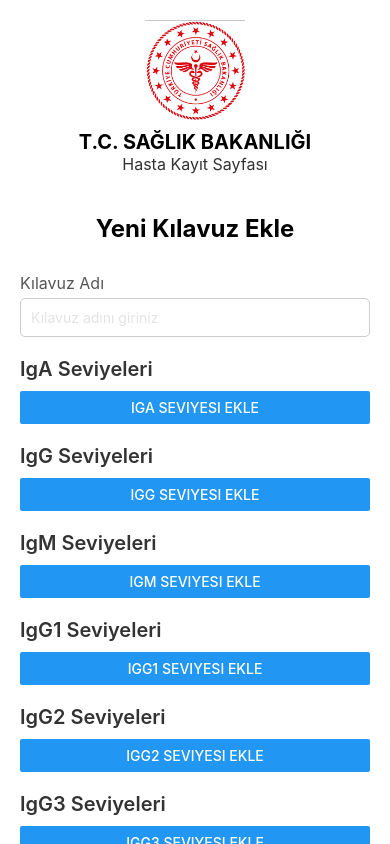
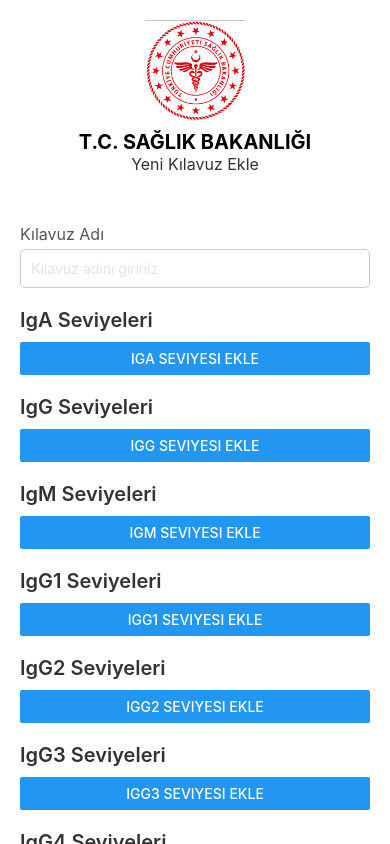
Before and after one commit to KursadEren/mobilDersOdev, a React Native app: screen /KilavuzEkle in a window 390 px wide. Built offline with nearby package versions, Linux system fonts and the light colour scheme.

Commit message:
düzenleme

```diff
--- a/App.js
+++ b/App.js
@@ -11,7 +11,7 @@ const Stack = createNativeStackNavigator();
 export default function App() {
   return (
     <NavigationContainer>
-    <Stack.Navigator initialRouteName='user' screenOptions={{headerShown:false}}>
+    <Stack.Navigator initialRouteName='login' screenOptions={{headerShown:false}}>
       <Stack.Screen name="login" component={LoginScreen} />
       <Stack.Screen name="Admin" component={Admin} />
       <Stack.Screen name="user" component={user} />
--- a/src/Admin.js
+++ b/src/Admin.js
@@ -1,3 +1,11 @@
+
+
+
+
+
+
+
+
 import { View, Text, StyleSheet, TextInput, Dimensions, Button, ScrollView, TouchableOpacity, Alert, FlatList,Image } from 'react-native'
 import React, { useEffect, useState } from 'react'
 import { collection, doc, setDoc, getDocs } from "firebase/firestore";
@@ -835,7 +843,7 @@ export default function Admin({ navigation }) {
       <View style={styles.headerSection}>
         <Image source={require('../assets/logo.png')} style={styles.logo} />
         <Text style={styles.headerText}>T.C. SAĞLIK BAKANLIĞI</Text>
-        <Text style={styles.subHeaderText}>Hasta Kayıt Sayfası</Text>
+        <Text style={styles.subHeaderText}>Filtreleme</Text>
       </View>
 
       <DateTime day={day}
--- a/src/KilavuzEkle.js
+++ b/src/KilavuzEkle.js
@@ -369,9 +369,9 @@ const AddLevels = () => {
             <View style={styles.headerSection}>
                 <Image source={require('../assets/logo.png')} style={styles.logo} />
                 <Text style={styles.headerText}>T.C. SAĞLIK BAKANLIĞI</Text>
-                <Text style={styles.subHeaderText}>Hasta Kayıt Sayfası</Text>
+                <Text style={styles.subHeaderText}>Yeni Kılavuz Ekle</Text>
             </View>
-            <Text style={styles.header}>Yeni Kılavuz Ekle</Text>
+
 
             <Text style={styles.label}>Kılavuz Adı</Text>
             <TextInput
--- a/src/LoginScreen.js
+++ b/src/LoginScreen.js
@@ -15,6 +15,7 @@ export default function LoginScreen({ navigation }) {
     setLoading(true);
     if (!email || !password) {
       Alert.alert('Hata', 'Lütfen tüm alanları doldurun.');
+      setLoading(false)
       return;
     }
 
@@ -37,10 +38,11 @@ export default function LoginScreen({ navigation }) {
     } catch (error) {
       const errorCode = error.code;
       const errorMessage = error.message;
-
+      setLoading(false)
       // Hata durumuna göre kullanıcıya bilgi ver
       if (errorCode === "auth/email-already-in-use") {
         Alert.alert("Hata", "Bu e-posta adresi zaten kullanılıyor.");
+
       } else if (errorCode === "auth/invalid-email") {
         Alert.alert("Hata", "Geçersiz e-posta adresi.");
       } else if (errorCode === "auth/weak-password") {
@@ -58,6 +60,7 @@ export default function LoginScreen({ navigation }) {
     setLoading(true);
     if (!email || !password) {
       Alert.alert('Hata', 'Lütfen tüm alanları doldurun.');
+      setLoading(false)
       return;
     }
 
@@ -86,6 +89,7 @@ export default function LoginScreen({ navigation }) {
         }
       } else {
         Alert.alert('Hata', 'Kullanıcı bilgileri bulunamadı.');
+        setLoading(false)
       }
 
       console.log("Kullanıcı giriş yaptı:", user);
@@ -93,7 +97,7 @@ export default function LoginScreen({ navigation }) {
     } catch (error) {
       const errorCode = error.code;
       const errorMessage = error.message;
-
+      setLoading(false)
       if (errorCode === "auth/user-not-found") {
         Alert.alert("Hata", "Bu kullanıcı bulunamadı.");
       } else if (errorCode === "auth/wrong-password") {
```
